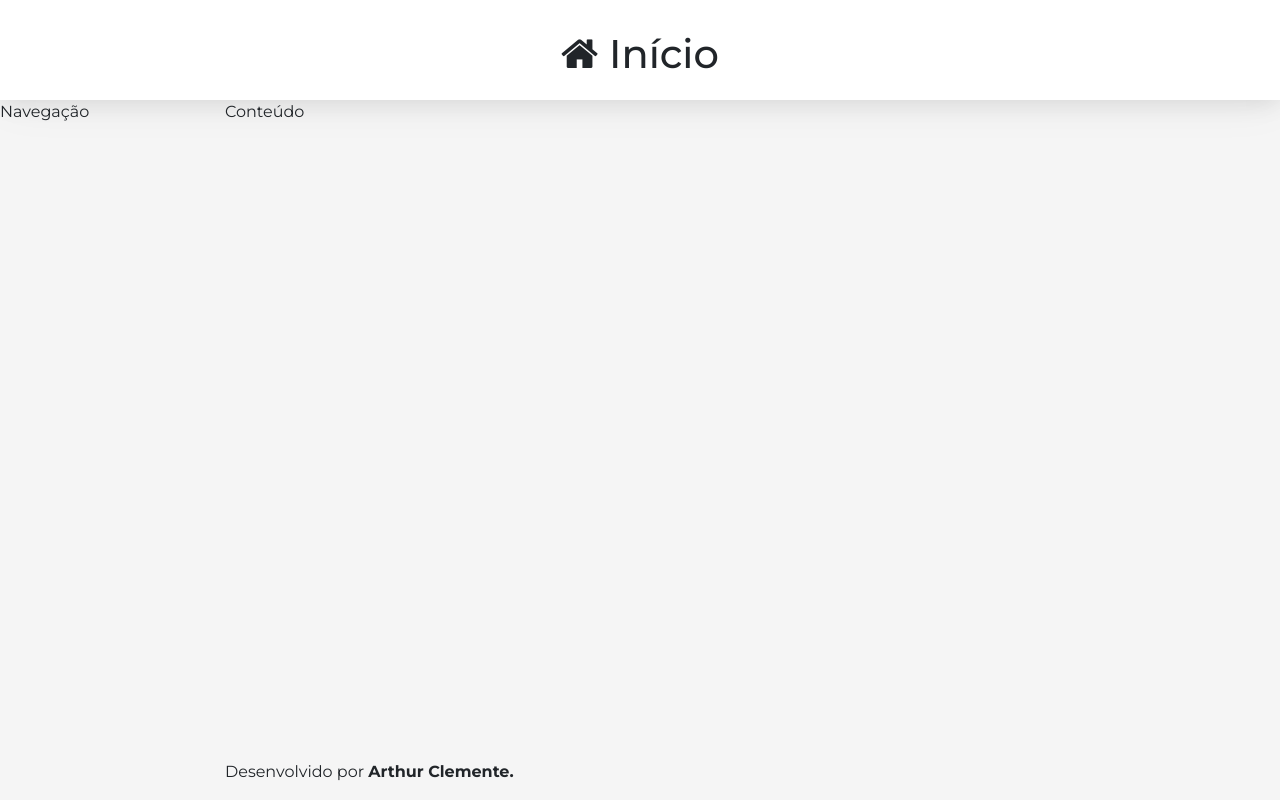
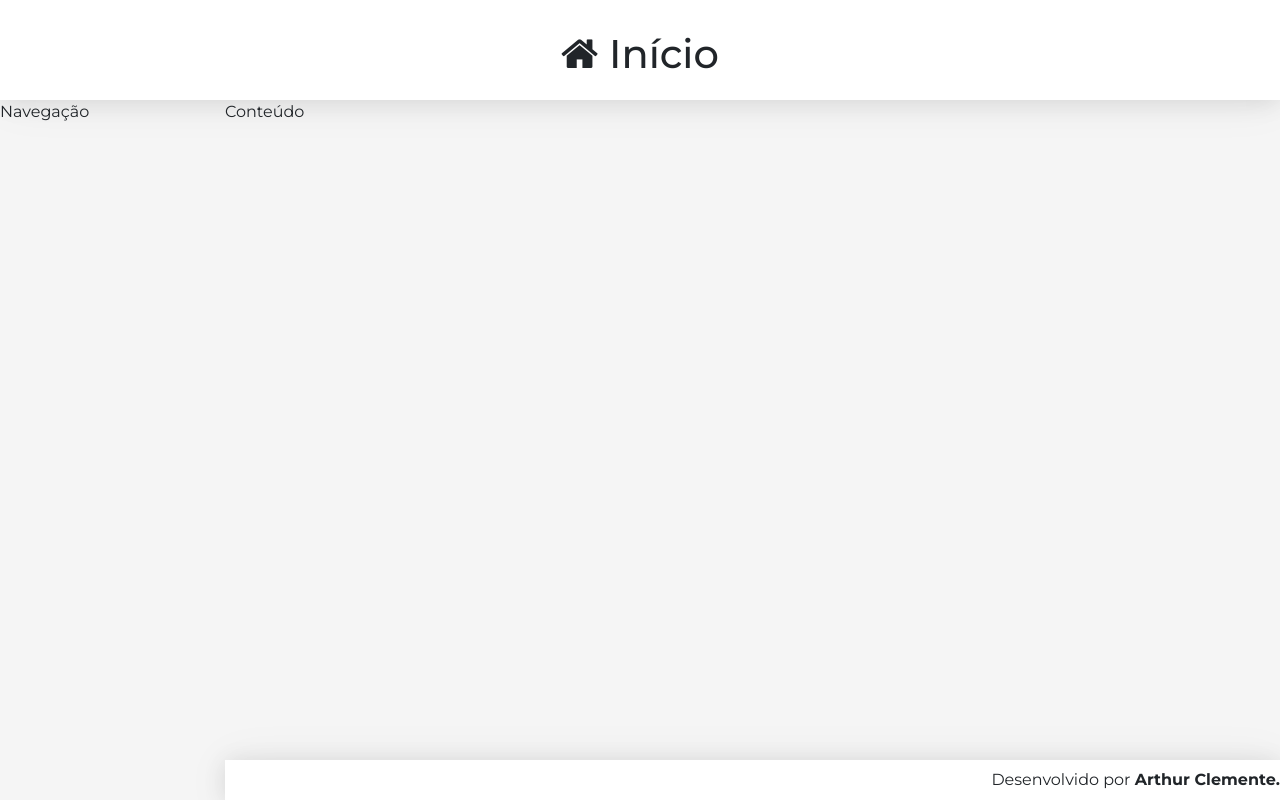
Before and after one commit to ArthurClemente/CrudEstoque, a React (Create React App) app in the folder frontend/: page / in a window 1280 px wide. Built offline with nearby package versions, Linux system fonts and the light colour scheme.

Commit message:
Implementado o estilo do rodapé da aplicação.

```diff
--- a/frontend/src/components/template/Footer.css
+++ b/frontend/src/components/template/Footer.css
@@ -0,0 +1,7 @@
+footer.footer {
+    display: flex;
+    align-items: center;
+    justify-content: flex-end;
+    background-color: #FFF;
+    box-shadow: var(--shadow);
+}
```
